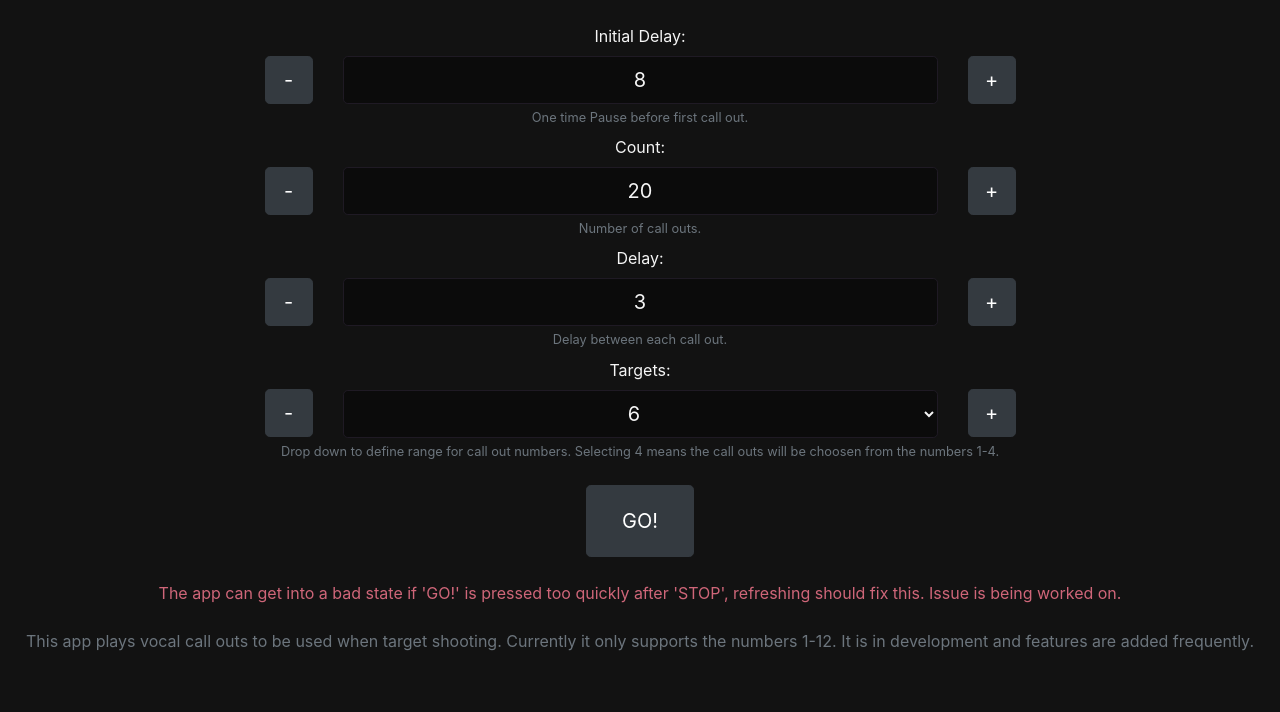
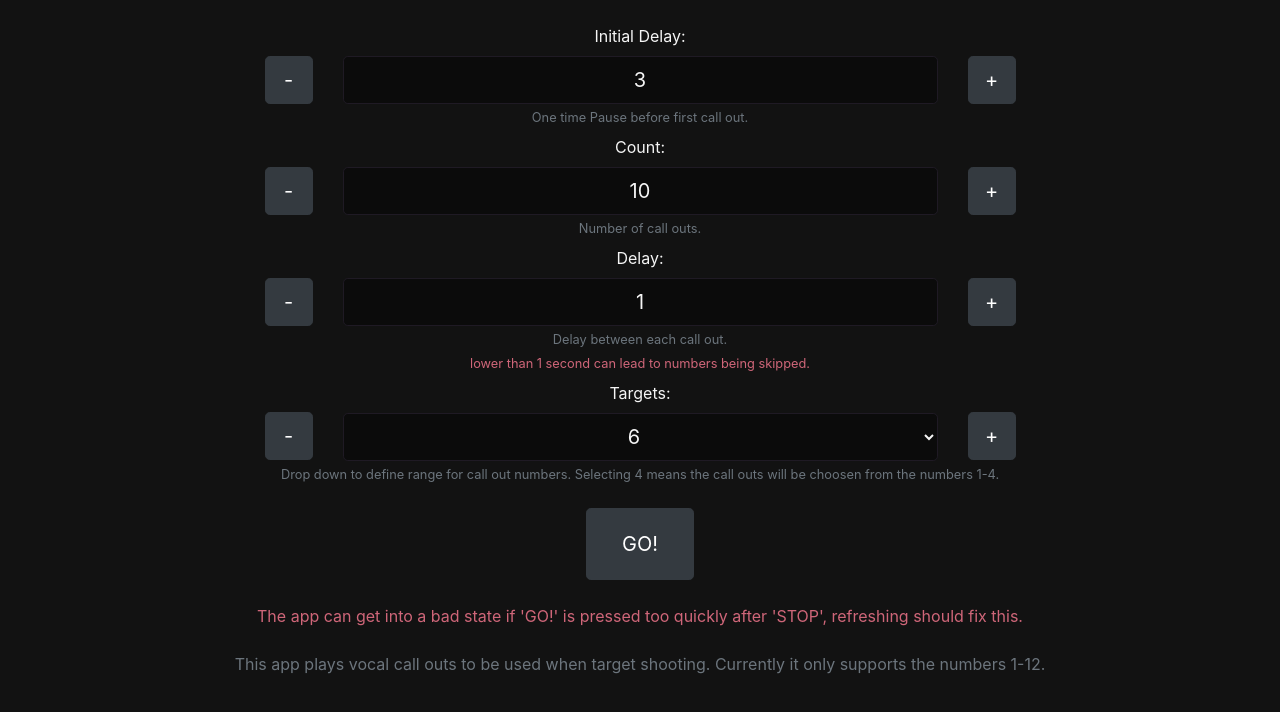
Before and after one commit to Tmidge/range-buddy, a React (Create React App) app: page / in a window 1280 px wide. Shown: the top 712 px of the page. Built offline with nearby package versions, Linux system fonts and the light colour scheme.

Commit message:
update defaults

```diff
--- a/src/components/LoopForm.js
+++ b/src/components/LoopForm.js
@@ -21,17 +21,15 @@ import startTone from '../assets/HOLD.wav';
 import tone from '../assets/Dtmf-4.wav';
 
 //TODO can get in strage state after pressing play to quickly after stop.
-//TODO after pressing stop console errors for audio elements.
-
 
 export default class LoopForm extends React.Component {
     constructor() {
         super();
 
         this.state = {
-            count: 20,
-            delay: 3,
-            initialDelay: 8,
+            count: 10,
+            delay: 1,
+            initialDelay: 3,
             sounds: ['one','two','three','four','five','six', 'seven', 'eight', 'nine', 'ten', 'eleven', 'twelve'],
             randomDelayMin: 0,
             randomDelayMax: 0,
@@ -80,7 +78,6 @@ export default class LoopForm extends React.Component {
         this.setState({current: null});
         this.setState({next: null});
         this.setState({delayArray: []}, this.setState({isRunning: false}));
-
     }
 
     handleChange(event) {
@@ -294,6 +291,9 @@ export default class LoopForm extends React.Component {
                                         <Form.Text className="text-muted">
                                             Delay between each call out.
                                         </Form.Text>
+                                        <Form.Text className="known-issues">
+                                            lower than 1 second can lead to numbers being skipped.
+                                        </Form.Text>
                                     </Row>
                                     <Row>
                                         <Col className="button-col">
@@ -351,10 +351,10 @@ export default class LoopForm extends React.Component {
                     </Row>
                     <Row className="top-level-row">
                         <div className="known-issues">
-                            The app can get into a bad state if 'GO!' is pressed too quickly after 'STOP', refreshing should fix this. Issue is being worked on.
+                            The app can get into a bad state if 'GO!' is pressed too quickly after 'STOP', refreshing should fix this.
                         </div>
                         <div className="app-description">
-                            This app plays vocal call outs to be used when target shooting. Currently it only supports the numbers 1-12. It is in development and features are added frequently.
+                            This app plays vocal call outs to be used when target shooting. Currently it only supports the numbers 1-12.
                         </div>
                     </Row>
                 </Form>
```
